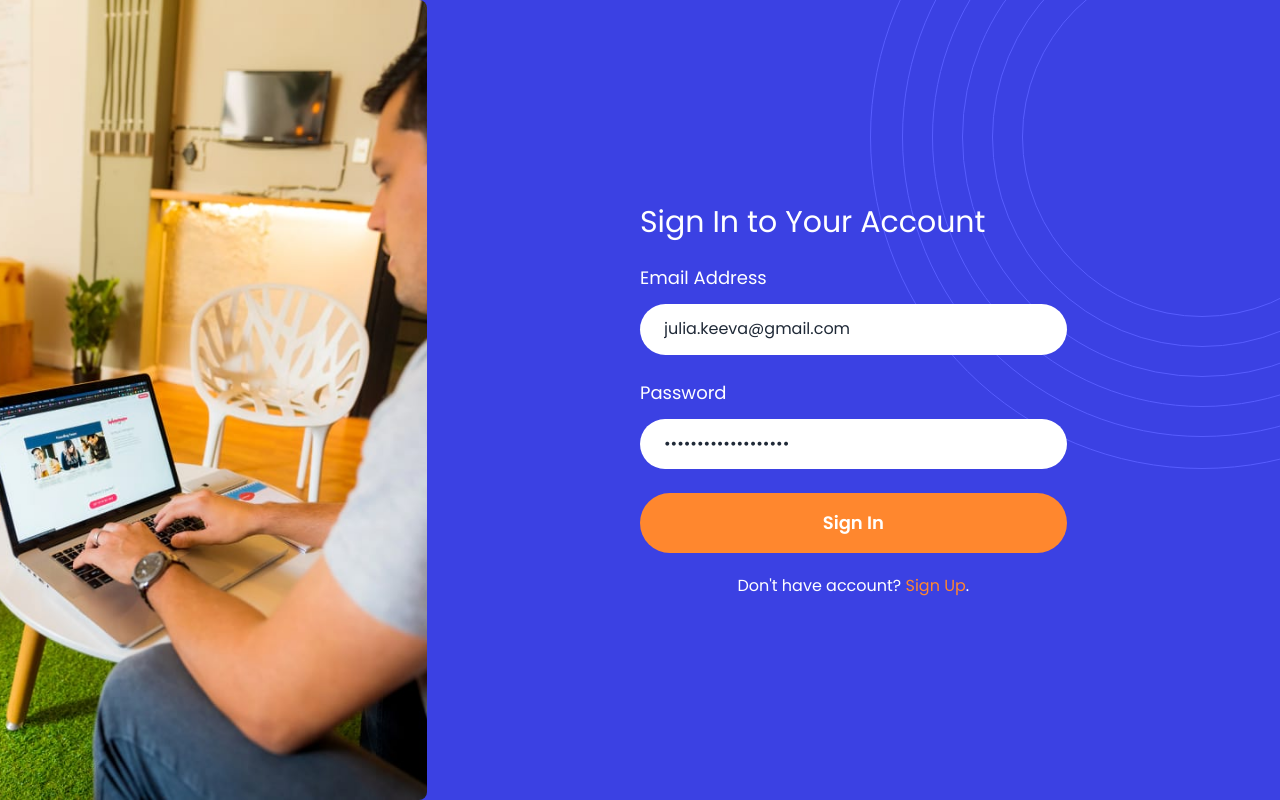
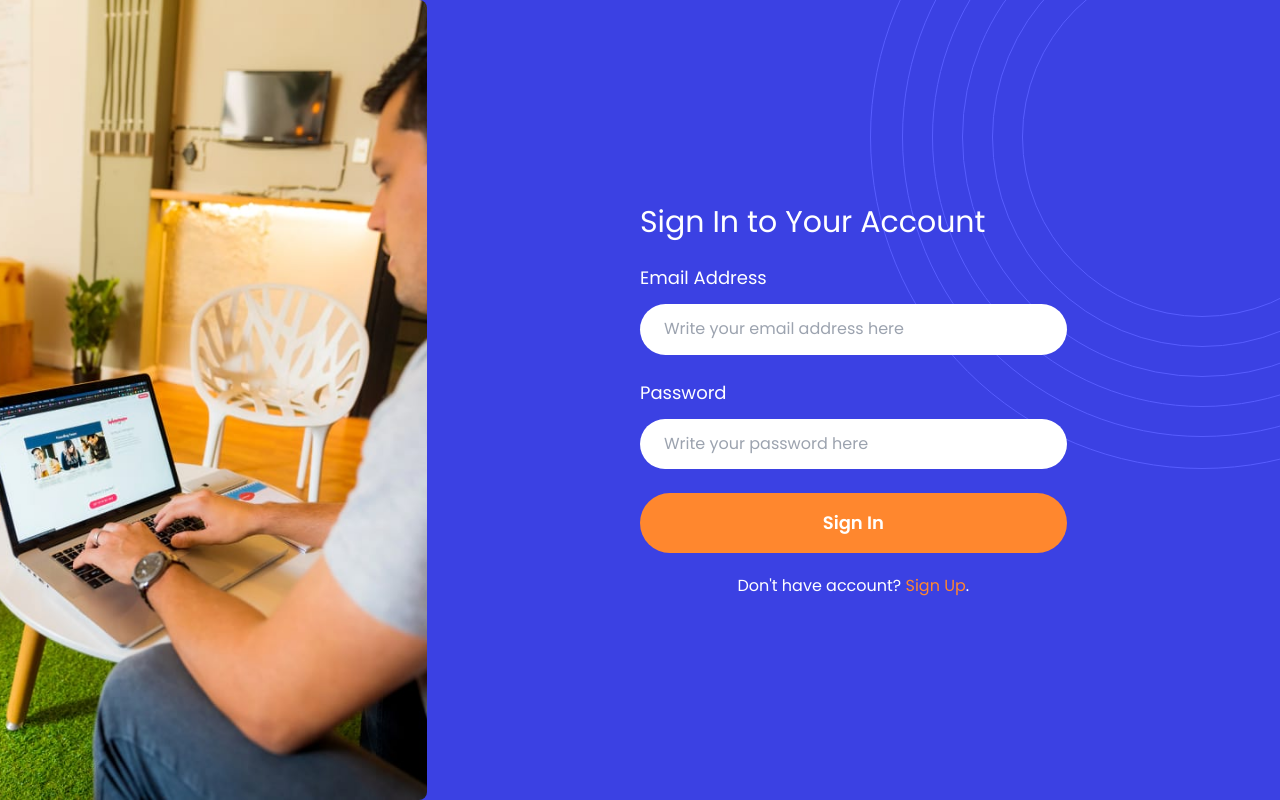
Before and after one commit to endijulian/frontend-statrtup-nuxt, a Nuxt app: page /login in a window 1280 px wide. Built offline with nearby package versions, Linux system fonts and the light colour scheme.

Commit message:
page login integrasi backend api

```diff
--- a/nuxt.config.js
+++ b/nuxt.config.js
@@ -49,18 +49,20 @@
 
   auth: {
     strategies: {
+      local: {
+        endpoints:{
           login: {
-        scheme: 'local',
             url: '/api/v1/sessions',
             method: 'post',
             propertyName: 'data.token',
           },
-      logout: false,
           user: {
-        scheme: 'local',
             url: '/api/v1/users/fetch',
             method: 'get',
             propertyName: 'data'
+          },
+          logout: false,
+        }
       }
     }
   },
--- a/pages/login.vue
+++ b/pages/login.vue
@@ -14,9 +14,9 @@
             >
             <input
               type="email"
+              v-model="login.email"
               class="auth-form focus:outline-none focus:bg-purple-hover focus:shadow-outline focus:border-purple-hover-stroke focus:text-gray-100"
               placeholder="Write your email address here"
-              value="julia.keeva@gmail.com"
             />
           </div>
         </div>
@@ -26,17 +26,18 @@
               >Password</label
             >
             <input
+              @keyup.enter="userLogin"
               type="password"
+              v-model="login.password"
               class="auth-form focus:outline-none focus:bg-purple-hover focus:shadow-outline focus:border-purple-hover-stroke focus:text-gray-100"
               placeholder="Write your password here"
-              value="nasigorenglimaribbu"
             />
           </div>
         </div>
         <div class="mb-6">
           <div class="mb-4">
             <button
-              @click="$router.push({ path: '/' })"
+              @click="userLogin"
               class="block w-full bg-orange-button hover:bg-green-button text-white font-semibold px-6 py-4 text-lg rounded-full"
             >
               Sign In
@@ -57,7 +58,26 @@
 
 <script>
 export default {
-  layout: 'auth'
+  layout: 'auth',
+  data(){
+    return{
+      login:{
+        email: '',
+        password: '',
+      }
+    }
+  },
+  methods:{
+    async userLogin(){
+      try {
+        let response = this.$auth.loginWith('local', { data: this.login })
+        this.$auth.setUser(response.data)
+        console.log(response);
+      } catch (error) {
+        console.log(error);
+      }
+    }
+  }
 }
 </script>
 
```
Lines whose indentation alone changed are shown as unchanged.
